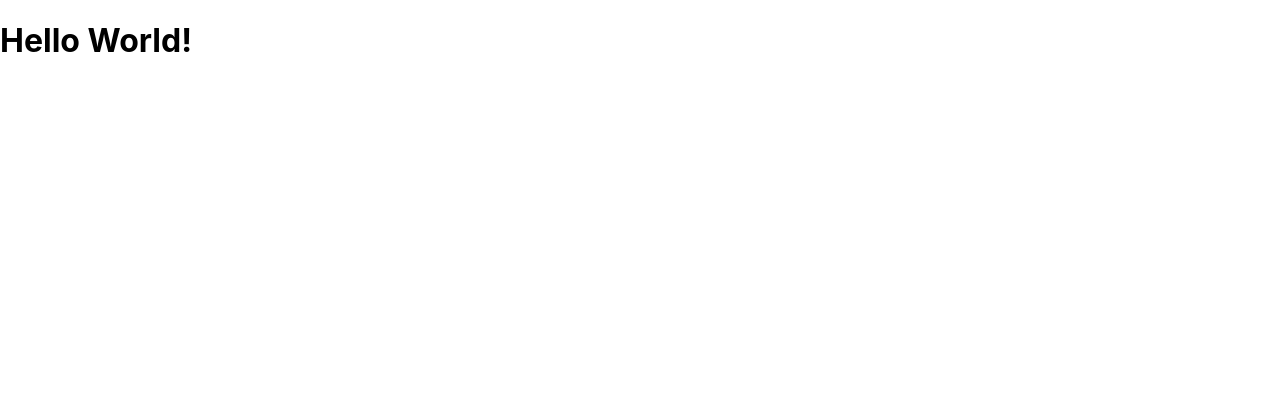
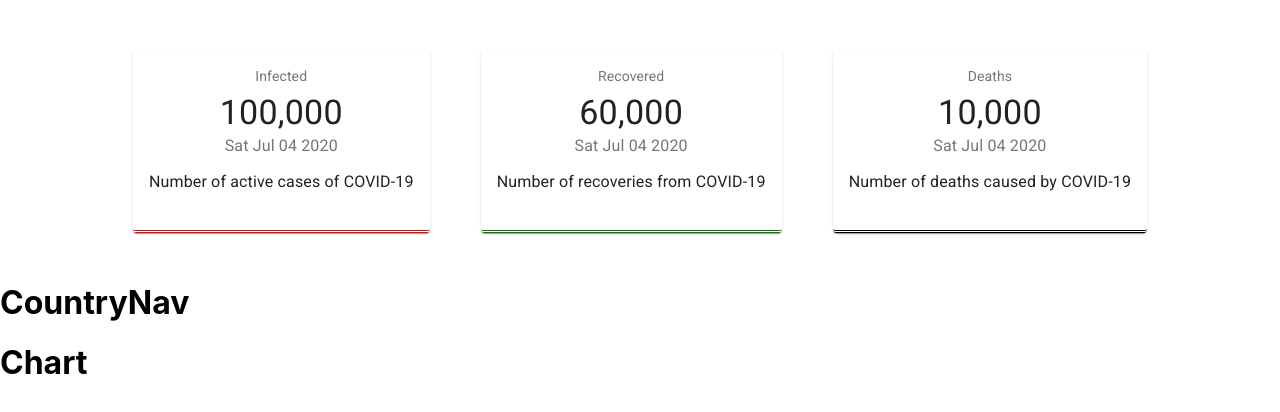
Before and after one commit to usmansaleem189/Covid_19_Tracker_App, a React (Create React App) app: page / in a window 1280 px wide. Shown: the top 412 px of the page. Built offline with nearby package versions, Linux system fonts and the light colour scheme.

Commit message:
Added Cards components from Material UI

```diff
--- a/package.json
+++ b/package.json
@@ -3,10 +3,16 @@
   "version": "0.1.0",
   "private": true,
   "dependencies": {
+    "@material-ui/core": "^4.11.0",
+    "@material-ui/icons": "^4.9.1",
     "@testing-library/jest-dom": "^4.2.4",
     "@testing-library/react": "^9.3.2",
     "@testing-library/user-event": "^7.1.2",
+    "chart.js": "^2.9.3",
+    "classnames": "^2.2.6",
     "react": "^16.13.1",
+    "react-chartjs-2": "^2.9.0",
+    "react-countup": "^4.3.3",
     "react-dom": "^16.13.1",
     "react-scripts": "3.4.1"
   },
--- a/public/index.html
+++ b/public/index.html
@@ -24,6 +24,8 @@
       work correctly both with client-side routing and a non-root public URL.
       Learn how to configure a non-root public URL by running `npm run build`.
     -->
+    <link rel="stylesheet" href="https://fonts.googleapis.com/css?family=Roboto:300,400,500,700&display=swap" />
+    <link rel="stylesheet" href="https://fonts.googleapis.com/icon?family=Material+Icons" />
     <title>React App</title>
   </head>
   <body>
--- a/src/App.js
+++ b/src/App.js
@@ -1,10 +1,16 @@
 import React from 'react';
 import './App.css';
+import { Cards } from './Components/Cards/Cards';
+import { CountryNav } from './Components/CountryNav/CountryNav';
+import { Chart } from './Components/Chart/Chart';
+
 
 function App() {
   return (
     <div>
-      <h1>Hello World!</h1>
+      <Cards />
+      <CountryNav />
+      <Chart />
     </div>
   );
 }
--- /dev/null
+++ b/src/Components/Cards/Cards.js
@@ -0,0 +1,99 @@
+import React from 'react';
+import { makeStyles } from '@material-ui/core/styles';
+import Card from '@material-ui/core/Card';
+import CardContent from '@material-ui/core/CardContent';
+import Typography from '@material-ui/core/Typography';
+import CountUp from 'react-countup';
+
+const useStyles = makeStyles({
+
+    container: {
+        display: 'flex',
+        justifyContent: 'center',
+        margin: '50px 0'
+
+    },
+    card_infected: {
+        minWidth: 275,
+        margin: '0 2%',
+        textAlign: 'center',
+        borderBottom: 'double red',
+    },
+    card_recovered: {
+        minWidth: 275,
+        margin: '0 2%',
+        textAlign: 'center',
+        borderBottom: 'double green'
+    },
+    card_deaths: {
+        minWidth: 275,
+        margin: '0 2%',
+        textAlign: 'center',
+        borderBottom: 'double black'
+    },
+    title: {
+        fontSize: 14,
+    },
+    pos: {
+        marginBottom: 12,
+    },
+});
+
+export function Cards() {
+    const classes = useStyles();
+
+    return (
+        <div className={classes.container}>
+            <Card className={classes.card_infected}>
+                <CardContent>
+                    <Typography className={classes.title} color="textSecondary" gutterBottom>
+                        Infected
+                    </Typography>
+                    <Typography variant="h4" component="h2">
+                        <CountUp start={0} end={100000} duration={2} separator="," />
+                    </Typography>
+                    <Typography className={classes.pos} color="textSecondary">
+                        {new Date().toDateString()}
+                    </Typography>
+                    <Typography className={classes.pos} >
+                        Number of active cases of COVID-19
+                    </Typography>
+                </CardContent>
+            </Card>
+
+            <Card className={classes.card_recovered}>
+                <CardContent>
+                    <Typography className={classes.title} color="textSecondary" gutterBottom>
+                        Recovered
+                    </Typography>
+                    <Typography variant="h4" component="h2">
+                        <CountUp start={0} end={60000} duration={2} separator="," />
+                    </Typography>
+                    <Typography className={classes.pos} color="textSecondary">
+                        {new Date().toDateString()}
+                    </Typography>
+                    <Typography className={classes.pos} >
+                        Number of recoveries from COVID-19
+                    </Typography>
+                </CardContent>
+            </Card>
+
+            <Card className={classes.card_deaths}>
+                <CardContent>
+                    <Typography className={classes.title} color="textSecondary" gutterBottom>
+                        Deaths
+                    </Typography>
+                    <Typography variant="h4" component="h2">
+                        <CountUp start={0} end={10000} duration={2} separator="," />
+                    </Typography>
+                    <Typography className={classes.pos} color="textSecondary">
+                        {new Date().toDateString()}
+                    </Typography>
+                    <Typography className={classes.pos} >
+                        Number of deaths caused by COVID-19
+                    </Typography>
+                </CardContent>
+            </Card>
+        </div>
+    );
+}
--- /dev/null
+++ b/src/Components/Chart/Chart.js
@@ -0,0 +1,9 @@
+import React from 'react'
+
+export const Chart = () => {
+    return (
+        <div>
+            <h1>Chart</h1>
+        </div>
+    )
+}
--- /dev/null
+++ b/src/Components/CountryNav/CountryNav.js
@@ -0,0 +1,9 @@
+import React from 'react'
+
+export const CountryNav = () => {
+    return (
+        <div>
+            <h1>CountryNav</h1>
+        </div>
+    )
+}
```
Also changed, not shown: 1 other file (tests, documents, lock files or other folders).
